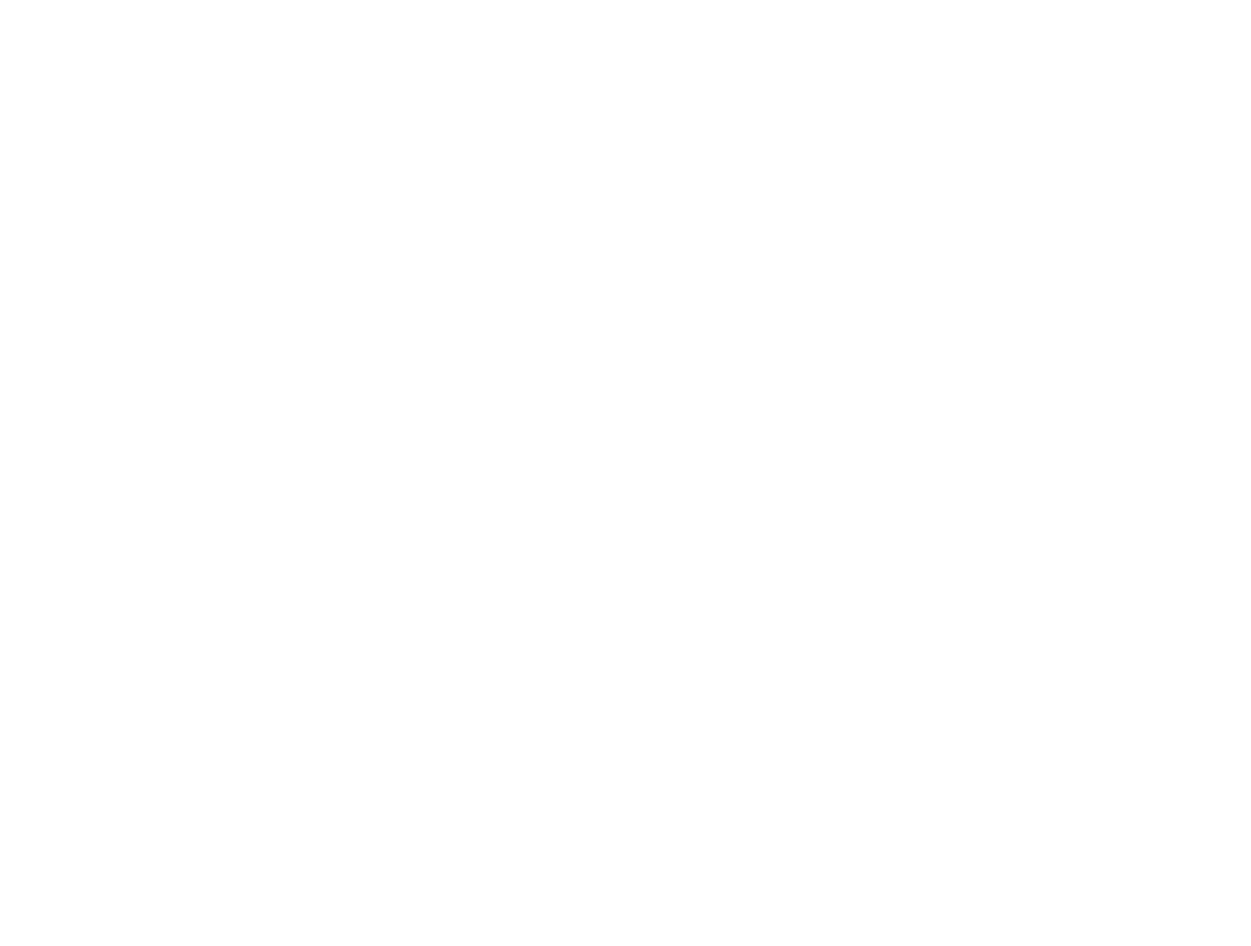
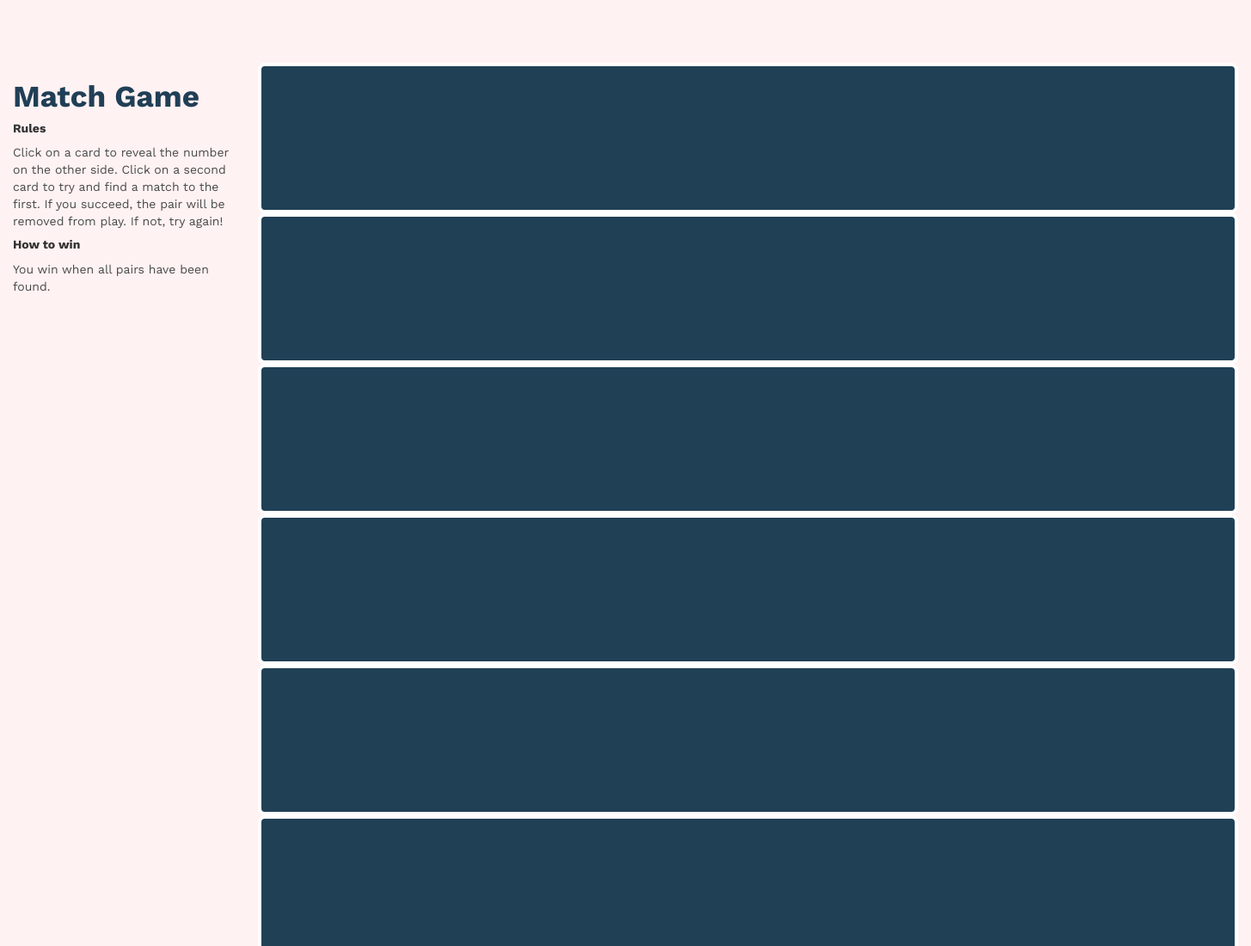
Before and after one commit to Marshall126/match-game, a plain HTML site: page index.html in a window 1280 px wide. Shown: the top 1100 px of the page at 86% size, 1455 px wide, since content can reach past the window. Before the commit the page ends 800 px from the top, so only its background shows below. Drawn offline with nearby package versions, Linux system fonts and the light colour scheme.

Commit message:
Added instructions, began work on cards

```diff
--- a/index.html
+++ b/index.html
@@ -2,8 +2,42 @@
 <html>
 <head>
   <title>Match Game</title>
+  <link href="./favicon.png" type="image/x-icon" rel="shortcut icon">
+  <link rel="stylesheet" href="https://cdnjs.cloudflare.com/ajax/libs/meyer-reset/2.0/reset.min.css">
+  <link rel="stylesheet" href="https://maxcdn.bootstrapcdn.com/bootstrap/3.3.7/css/bootstrap.min.css" integrity="sha384-BVYiiSIFeK1dGmJRAkycuHAHRg32OmUcww7on3RYdg4Va+PmSTsz/K68vbdEjh4u" crossorigin="anonymous">
+  <link href="https://fonts.googleapis.com/css?family=Work+Sans:400,700,900" rel="stylesheet">
+  <link rel="stylesheet" href="./resources/css/style.css">
 </head>
 <body>
+  <div class="container row main-cont">
+    <div class="col-xs-12 col-lg-3">
+      <h1>Match Game</h1>
+      <h4>Rules</h4>
+      <p>Click on a card to reveal the number on the other side. Click on a second card to try and find a match to the first. If you succeed, the pair will be removed from play. If not, try again!</p>
+      <h4>How to win</h4>
+      <p>You win when all pairs have been found.</p>
+    </div>
+    <div class="col-xs-12 col-lg-8" id="game">
+      <div class="container row">
+        <div class="card col-cs-3"></div>
+        <div class="card col-cs-3"></div>
+        <div class="card col-cs-3"></div>
+        <div class="card col-cs-3"></div>
+        <div class="card col-cs-3"></div>
+        <div class="card col-cs-3"></div>
+        <div class="card col-cs-3"></div>
+        <div class="card col-cs-3"></div>
+        <div class="card col-cs-3"></div>
+        <div class="card col-cs-3"></div>
+        <div class="card col-cs-3"></div>
+        <div class="card col-cs-3"></div>
+        <div class="card col-cs-3"></div>
+        <div class="card col-cs-3"></div>
+        <div class="card col-cs-3"></div>
+        <div class="card col-cs-3"></div>
+      </div>
+    </div>
+  </div>
   <script
     src="https://code.jquery.com/jquery-3.1.1.min.js"
     integrity="sha256-hVVnYaiADRTO2PzUGmuLJr8BLUSjGIZsDYGmIJLv2b8="
--- /dev/null
+++ b/resources/css/style.css
@@ -0,0 +1,32 @@
+:root{
+    font-size:14px;
+
+}
+body{
+    font-family:"Work Sans", sans-serif;
+    background-color:rgb(255,242,242);
+}
+h1{
+    font-weight:bold;
+    font-size:2.5rem;
+    color:rgb(32,63,86);
+}
+h4{
+    font-size:1rem;
+    font-weight:bold;
+}
+p{
+    color:rgb(74,74,74);
+}
+.card{
+    height:12.5rem;
+    font-weight:900;
+    font-size:7rem;
+    color:rgb(255,255,255);
+    background-color:rgb(32,64,86);
+    border-radius:8px;
+    border:4px solid #ffffff;
+}
+.main-cont{
+    margin-top:5.24rem;
+}
```
